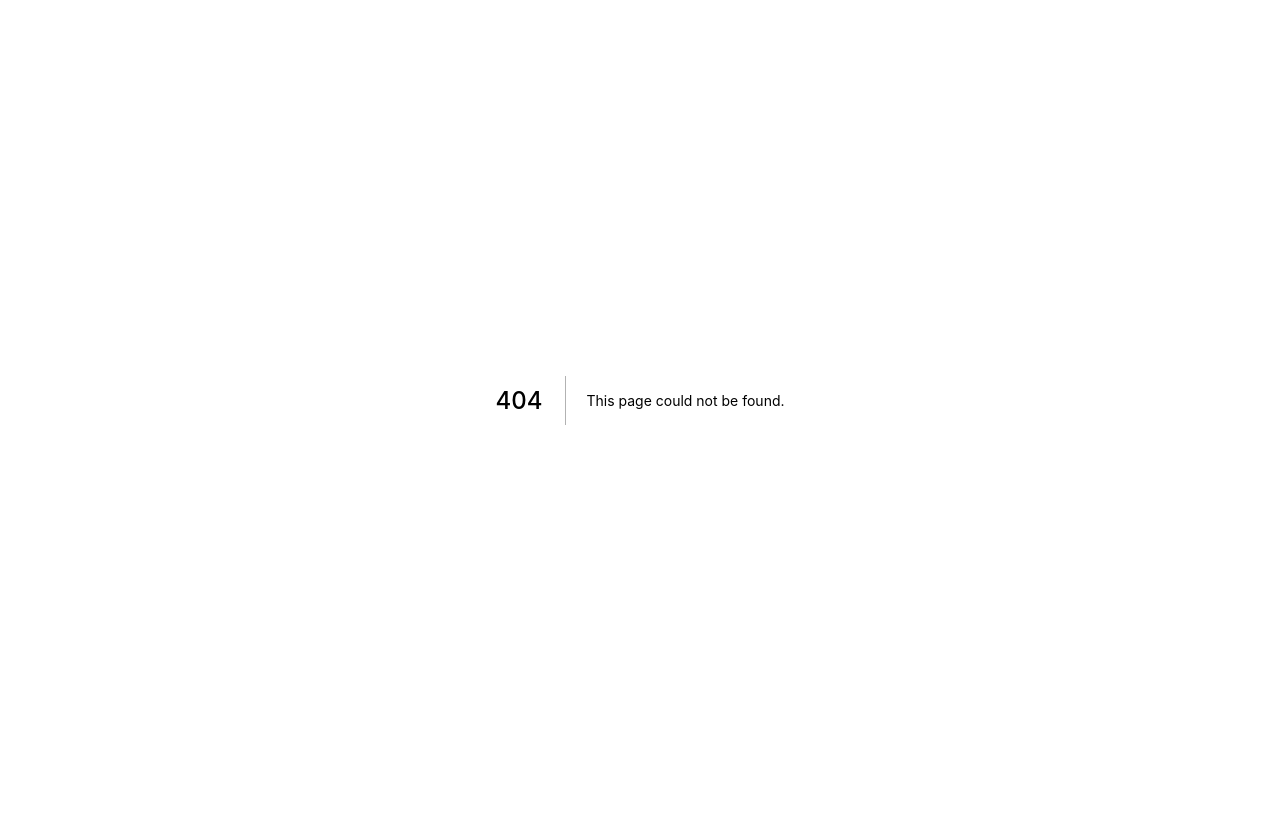
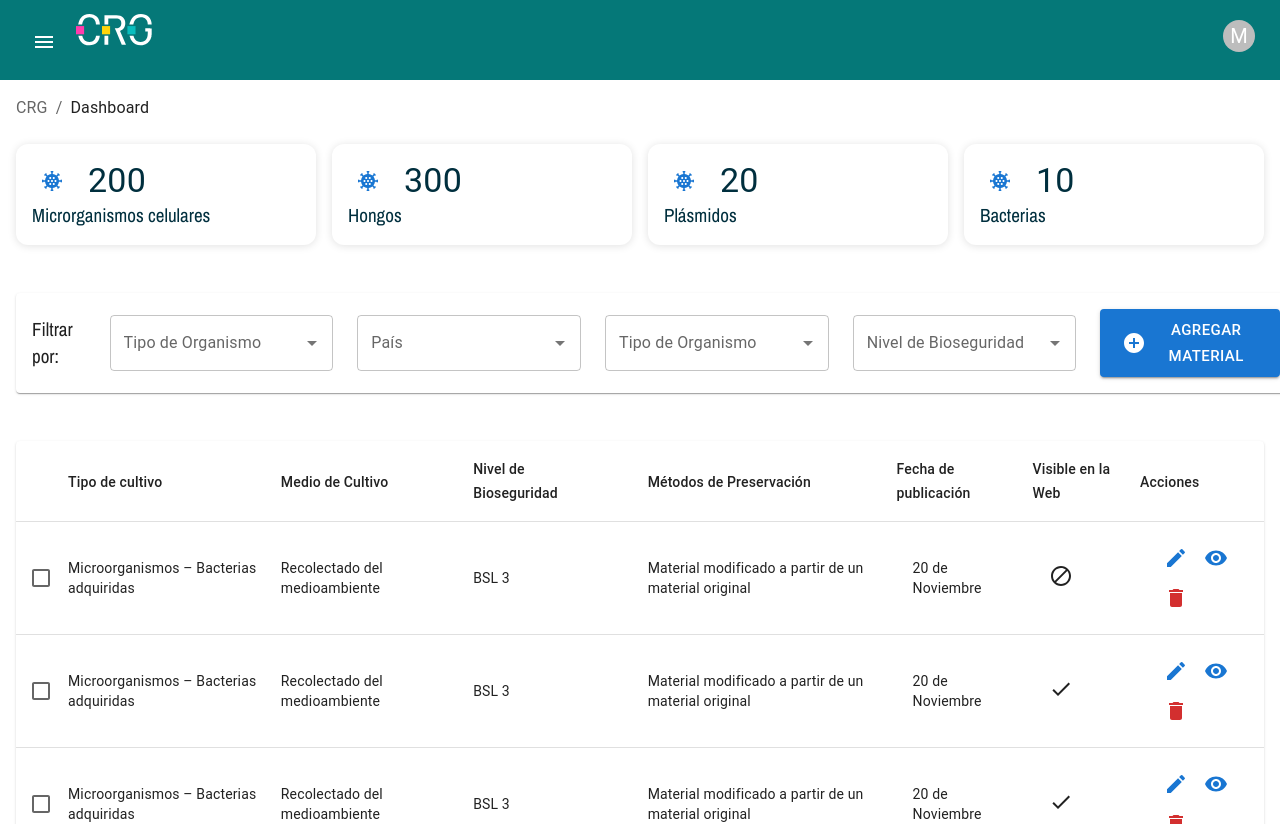
Before and after one commit to ximepaparella/exactas-crg, a Next.js app: page /dashboard/materiales in a window 1280 px wide. Before the commit this address had no page. Shown: the top 824 px of the page. Before the commit the page ends 800 px from the top, so only its background shows below. Built offline with nearby package versions, Linux system fonts and the light colour scheme.

Commit message:
Add Page edit Base

```diff
--- /dev/null
+++ b/components/Dashboard/DasboardFilter.js
@@ -0,0 +1,102 @@
+import React from "react";
+import TextField from "@mui/material/TextField";
+import Autocomplete from "@mui/material/Autocomplete";
+import styles from "../../styles/DashboardFilters.module.css";
+
+const materialTypeName = [
+  { label: "Microorganismos – Bacterias adquiridas" },
+  {
+    label:
+      "Microorganismos – Bacterias nativas (provenientes de aislamientos realizados en su laboratorio)",
+  },
+  { label: "Microorganismos – Bacterias modificadas" },
+  { label: "Microorganismos – Hongos adquiridos" },
+  {
+    label:
+      "Microorganismos – Hongos nativos (provenientes de aislamientos realizados en su laboratorio)",
+    year: 1957,
+  },
+  { label: "Microorganismos – Hongos modificados" },
+  { label: "Otros microorganismos" },
+  {
+    label: "Líneas celulares",
+  },
+  { label: "Plásmidos" },
+];
+
+const country = [
+  { label: "Afganistán" },
+  { label: "Albania" },
+  { label: "Alemania" },
+  { label: "Andorra" },
+  { label: "Angola" },
+  { label: "Antigua y Barbuda" },
+  { label: "Arabia Saudita" },
+  { label: "Argelia" },
+  { label: "Argentina" },
+  { label: "Armenia" },
+  { label: "Australia" },
+  { label: "Austria" },
+  { label: "Azerbaiyán" },
+  { label: "Bahamas" },
+  { label: "Bangladés" },
+  { label: "Barbados" },
+];
+
+const bls = [
+  {
+    label: "BSL 1",
+  },
+  {
+    label: "BSL 2",
+  },
+  {
+    label: "BSL 3",
+  },
+  {
+    label: "BSL 4",
+  },
+];
+const DasboardFilter = () => {
+  return (
+    <>
+      Filtrar por:
+      <Autocomplete
+        disablePortal
+        id="combo-box-demo"
+        options={materialTypeName}
+        sx={{ width: 300 }}
+        renderInput={(params) => (
+          <TextField {...params} label="Tipo de Organismo" />
+        )}
+      />
+      <Autocomplete
+        disablePortal
+        id="combo-box-demo"
+        options={country}
+        sx={{ width: 300 }}
+        renderInput={(params) => <TextField {...params} label="País" />}
+      />
+      <Autocomplete
+        disablePortal
+        id="combo-box-demo"
+        options={materialTypeName}
+        sx={{ width: 300 }}
+        renderInput={(params) => (
+          <TextField {...params} label="Tipo de Organismo" />
+        )}
+      />
+      <Autocomplete
+        disablePortal
+        id="combo-box-demo"
+        options={bls}
+        sx={{ width: 300 }}
+        renderInput={(params) => (
+          <TextField {...params} label="Nivel de Bioseguridad" />
+        )}
+      />
+    </>
+  );
+};
+
+export default DasboardFilter;
--- /dev/null
+++ b/components/Dashboard/DashCard.js
@@ -0,0 +1,35 @@
+import { IconButton, Typography } from "@mui/material";
+import React from "react";
+import PeopleIcon from "@mui/icons-material/People";
+import styles from "../../styles/DashboardCard.module.css";
+import { People } from "@mui/icons-material";
+import StickyNote2Icon from "@mui/icons-material/StickyNote2";
+import ContactSupportIcon from "@mui/icons-material/ContactSupport";
+import AssignmentReturnedIcon from "@mui/icons-material/AssignmentReturned";
+import CoronavirusIcon from "@mui/icons-material/Coronavirus";
+
+const DashCard = ({ number, icon, text, color }) => (
+  <article className={styles.card}>
+    <div className={styles.header}>
+      <IconButton color={color} aria-label="upload picture" component="label">
+        {(() => {
+          if (icon === "people") {
+            return <PeopleIcon />;
+          } else if (icon === "material") {
+            return <CoronavirusIcon />;
+          } else if (icon === "ask") {
+            return <ContactSupportIcon />;
+          } else {
+            return <AssignmentReturnedIcon />;
+          }
+        })()}
+      </IconButton>
+      <Typography ml={2} variant="h4">
+        {number}
+      </Typography>
+    </div>
+    <Typography variant="p">{text}</Typography>
+  </article>
+);
+
+export default DashCard;
--- a/components/Dashboard/DashHeader.js
+++ b/components/Dashboard/DashHeader.js
@@ -13,6 +13,8 @@ import Tools from "./DashTools";
 import InboxIcon from "@mui/icons-material/MoveToInbox";
 import MailIcon from "@mui/icons-material/Mail";
 import MenuIcon from "@mui/icons-material/Menu";
+import ArticleIcon from "@mui/icons-material/Article";
+import PersonIcon from "@mui/icons-material/Person";
 
 export default function TemporaryDrawer() {
   const [state, setState] = React.useState({
@@ -42,7 +44,7 @@ export default function TemporaryDrawer() {
           <ListItem key={text} disablePadding>
             <ListItemButton>
               <ListItemIcon>
-                {index % 2 === 0 ? <InboxIcon /> : <MailIcon />}
+                {index % 2 === 0 ? <InboxIcon /> : <PersonIcon />}
               </ListItemIcon>
               <ListItemText primary={text} />
             </ListItemButton>
@@ -51,11 +53,21 @@ export default function TemporaryDrawer() {
       </List>
       <Divider />
       <List>
-        {["Configuración", "Páginas", "Cerrar Sesión"].map((text, index) => (
+        {[
+          "Acerca De",
+          "Provisión de Material",
+          "Preservación de material",
+          "Capacitaciones",
+          "Asesoría",
+          "Otros",
+          "Industria",
+          "Normativa",
+          "Preguntas Frecuentes",
+        ].map((text, index) => (
           <ListItem key={text} disablePadding>
             <ListItemButton>
               <ListItemIcon>
-                {index % 2 === 0 ? <InboxIcon /> : <MailIcon />}
+                <ArticleIcon />
               </ListItemIcon>
               <ListItemText primary={text} />
             </ListItemButton>
--- a/components/Dashboard/DashTable.js
+++ b/components/Dashboard/DashTable.js
@@ -1,7 +1,9 @@
 import * as React from "react";
+import { useState, useRouter } from "react";
 import PropTypes from "prop-types";
 import { alpha } from "@mui/material/styles";
 import Box from "@mui/material/Box";
+import { Button } from "@mui/material";
 import Table from "@mui/material/Table";
 import TableBody from "@mui/material/TableBody";
 import TableCell from "@mui/material/TableCell";
@@ -19,13 +21,17 @@ import Tooltip from "@mui/material/Tooltip";
 import FormControlLabel from "@mui/material/FormControlLabel";
 import Switch from "@mui/material/Switch";
 import FilterListIcon from "@mui/icons-material/FilterList";
-import { visuallyHidden } from "@mui/utils";
 import EditIcon from "@mui/icons-material/Edit";
 import DeleteIcon from "@mui/icons-material/Delete";
 import VisibilityIcon from "@mui/icons-material/Visibility";
 import CheckIcon from "@mui/icons-material/Check";
 import BlockIcon from "@mui/icons-material/Block";
 import Link from "next/link";
+import Dialog from "@mui/material/Dialog";
+import DialogActions from "@mui/material/DialogActions";
+import DialogContent from "@mui/material/DialogContent";
+import DialogContentText from "@mui/material/DialogContentText";
+import DialogTitle from "@mui/material/DialogTitle";
 
 function createData(uid, type, medio, bio, preserv, date, visible) {
   return {
@@ -150,22 +156,10 @@ const headCells = [
 ];
 
 function EnhancedTableHead(props) {
-  const { onSelectAllClick, order, orderBy, numSelected, rowCount } = props;
-
   return (
     <TableHead>
       <TableRow>
-        <TableCell padding="checkbox">
-          <Checkbox
-            color="primary"
-            indeterminate={numSelected > 0 && numSelected < rowCount}
-            checked={rowCount > 0 && numSelected === rowCount}
-            onChange={onSelectAllClick}
-            inputProps={{
-              "aria-label": "select all",
-            }}
-          />
-        </TableCell>
+        <TableCell padding="checkbox"></TableCell>
         {headCells.map((headCell) => (
           <TableCell
             key={headCell.id}
@@ -180,74 +174,8 @@ function EnhancedTableHead(props) {
   );
 }
 
-EnhancedTableHead.propTypes = {
-  numSelected: PropTypes.number.isRequired,
-  onRequestSort: PropTypes.func.isRequired,
-  onSelectAllClick: PropTypes.func.isRequired,
-  order: PropTypes.oneOf(["asc", "desc"]).isRequired,
-  orderBy: PropTypes.string.isRequired,
-  rowCount: PropTypes.number.isRequired,
-};
-
-function EnhancedTableToolbar(props) {
-  const { numSelected } = props;
-
-  return (
-    <Toolbar
-      sx={{
-        pl: { sm: 2 },
-        pr: { xs: 1, sm: 1 },
-        ...(numSelected > 0 && {
-          bgcolor: (theme) =>
-            alpha(
-              theme.palette.primary.main,
-              theme.palette.action.activatedOpacity
-            ),
-        }),
-      }}
-    >
-      {numSelected > 0 ? (
-        <Typography
-          sx={{ flex: "1 1 100%" }}
-          color="inherit"
-          variant="subtitle1"
-          component="div"
-        >
-          {numSelected} selected
-        </Typography>
-      ) : (
-        <Typography
-          sx={{ flex: "1 1 100%" }}
-          variant="h6"
-          id="tableTitle"
-          component="div"
-        >
-          Materiales recientes
-        </Typography>
-      )}
-
-      {numSelected > 0 ? (
-        <Tooltip title="Delete">
-          <IconButton color="error">
-            <DeleteIcon />
-          </IconButton>
-        </Tooltip>
-      ) : (
-        <Tooltip title="Filter list">
-          <IconButton>
-            <FilterListIcon />
-          </IconButton>
-        </Tooltip>
-      )}
-    </Toolbar>
-  );
-}
-
-EnhancedTableToolbar.propTypes = {
-  numSelected: PropTypes.number.isRequired,
-};
-
 export default function DashTable() {
+  const [open, setOpen] = useState(false);
   const [order, setOrder] = React.useState("asc");
   const [orderBy, setOrderBy] = React.useState("date");
 
@@ -255,8 +183,12 @@ export default function DashTable() {
   const [dense, setDense] = React.useState(false);
   const [rowsPerPage, setRowsPerPage] = React.useState(5);
 
-  const shoModal = () => {
-    console.log("true");
+  const handleClickOpen = () => {
+    setOpen(true);
+  };
+
+  const handleClose = () => {
+    setOpen(false);
   };
 
   const handleChangePage = (event, newPage) => {
@@ -337,20 +269,19 @@ export default function DashTable() {
                             </IconButton>
                           </a>
                         </Link>
-                        <IconButton
-                          color="primary"
-                          aria-label="upload picture"
-                          component="label"
-                        >
-                          <input hidden accept="image/*" type="file" />
-                          <VisibilityIcon />
-                        </IconButton>
+                        <Link href="/">
+                          <a href="/catalogo/material/1" target="_blank">
+                            <IconButton color="primary" component="label">
+                              <VisibilityIcon />
+                            </IconButton>
+                          </a>
+                        </Link>
                         <IconButton
                           color="error"
                           aria-label="upload picture"
                           component="label"
+                          onClick={handleClickOpen}
                         >
-                          <input hidden accept="image/*" type="file" />
                           <DeleteIcon />
                         </IconButton>
                       </TableCell>
@@ -383,6 +314,29 @@ export default function DashTable() {
         control={<Switch checked={dense} onChange={handleChangeDense} />}
         label="Vista compacta"
       />
+      <Dialog
+        open={open}
+        onClose={handleClose}
+        aria-labelledby="alert-dialog-title"
+        aria-describedby="alert-dialog-description"
+      >
+        <DialogTitle id="alert-dialog-title">
+          {"¿Desea eliminar el material?"}
+        </DialogTitle>
+        <DialogContent>
+          <DialogContentText id="alert-dialog-description">
+            Recordamos que al eliminar un material el mismo no podrá ser
+            recuperado. Puede desactivarlo del catalogo configurando su
+            Visibilidad en la web como NO.
+          </DialogContentText>
+        </DialogContent>
+        <DialogActions>
+          <Button onClick={handleClose}>Cancelar</Button>
+          <Button onClick={handleClose} color="error" autoFocus>
+            Eliminar
+          </Button>
+        </DialogActions>
+      </Dialog>
     </Box>
   );
 }
--- /dev/null
+++ b/pages/dashboard/materiales.js
@@ -0,0 +1,83 @@
+import DashLayout from "../../components/Dashboard/DashLayout";
+import Filter from "../../components/Dashboard/DasboardFilter";
+import Table from "../../components/Dashboard/DashTable";
+import Card from "../../components/Dashboard/DashCard";
+import Typography from "@mui/material/Typography";
+import Breadcrumbs from "@mui/material/Breadcrumbs";
+import Link from "@mui/material/Link";
+import { Paper, Grid } from "@mui/material";
+import Button from "@mui/material/Button";
+import AddCircleIcon from "@mui/icons-material/AddCircle";
+import styles from "../../styles/DashboardFilters.module.css";
+
+const DashboardMaterials = () => {
+  return (
+    <DashLayout>
+      <section>
+        <Grid flex xs={12} sx={{ mb: 3 }}>
+          <Breadcrumbs aria-label="breadcrumb">
+            <Link underline="hover" color="inherit" href="/">
+              CRG
+            </Link>
+            <Typography color="text.primary">Dashboard</Typography>
+          </Breadcrumbs>
+        </Grid>
+
+        <Grid container spacing={2} mb={6}>
+          <Grid item xs={3}>
+            <Card
+              number={200}
+              text={"Microrganismos celulares"}
+              icon={"material"}
+              color={"primary"}
+            />
+          </Grid>
+          <Grid item xs={3}>
+            <Card
+              number={300}
+              text={"Hongos"}
+              icon={"material"}
+              color={"primary"}
+            />
+          </Grid>
+          <Grid item xs={3}>
+            <Card
+              number={20}
+              text={"Plásmidos"}
+              icon={"material"}
+              color={"primary"}
+            />
+          </Grid>
+          <Grid item xs={3}>
+            <Card
+              number={10}
+              text={"Bacterias"}
+              icon={"material"}
+              color={"primary"}
+            />
+          </Grid>
+        </Grid>
+
+        <Grid flex xs={12} sx={{ mb: 6 }}>
+          <Paper className={styles.filter} sx={{ width: "100%", mb: 2, p: 2 }}>
+            <Filter />
+            <Button variant="contained" size="large">
+              <AddCircleIcon />
+              <Typography ml={1} variant="p">
+                Agregar material
+              </Typography>
+            </Button>
+          </Paper>
+        </Grid>
+
+        <Grid container spacing={2}>
+          <Grid item xs={12}>
+            <Table />
+          </Grid>
+        </Grid>
+      </section>
+    </DashLayout>
+  );
+};
+
+export default DashboardMaterials;
--- /dev/null
+++ b/styles/DashboardCard.module.css
@@ -0,0 +1,14 @@
+.card {
+  background: var(--white);
+  box-shadow: 0px 1px 8px 0px rgb(0 0 0 / 12%);
+  border-radius: 12px;
+  padding: 16px;
+  display: flex;
+  flex-direction: column;
+  justify-content: center;
+}
+
+.header {
+  display: flex;
+  align-items: center;
+}
--- /dev/null
+++ b/styles/DashboardEditPages.module.css
@@ -0,0 +1,3 @@
+.pages {
+  padding: 16px;
+}
--- /dev/null
+++ b/styles/DashboardFilters.module.css
@@ -0,0 +1,6 @@
+.filter {
+  display: flex;
+  justify-content: flex-start;
+  align-items: center;
+  gap: 24px;
+}
```
Also changed, not shown: data/material.constants.js (+17 -9 lines), pages/dashboard/acerca-de.js (added, +54 -0 lines), pages/dashboard/index.js (+35 -24 lines), styles/normalize.css.
